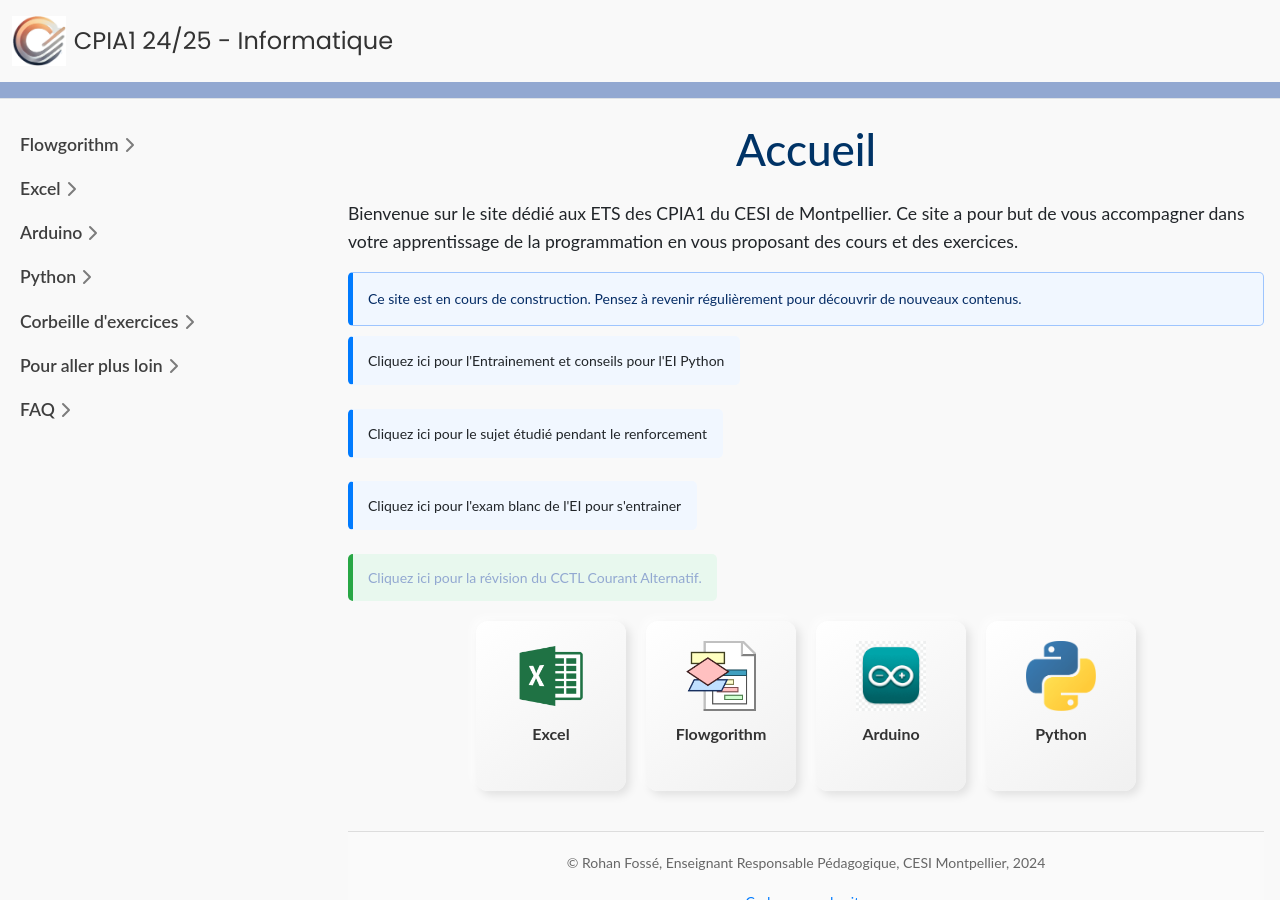
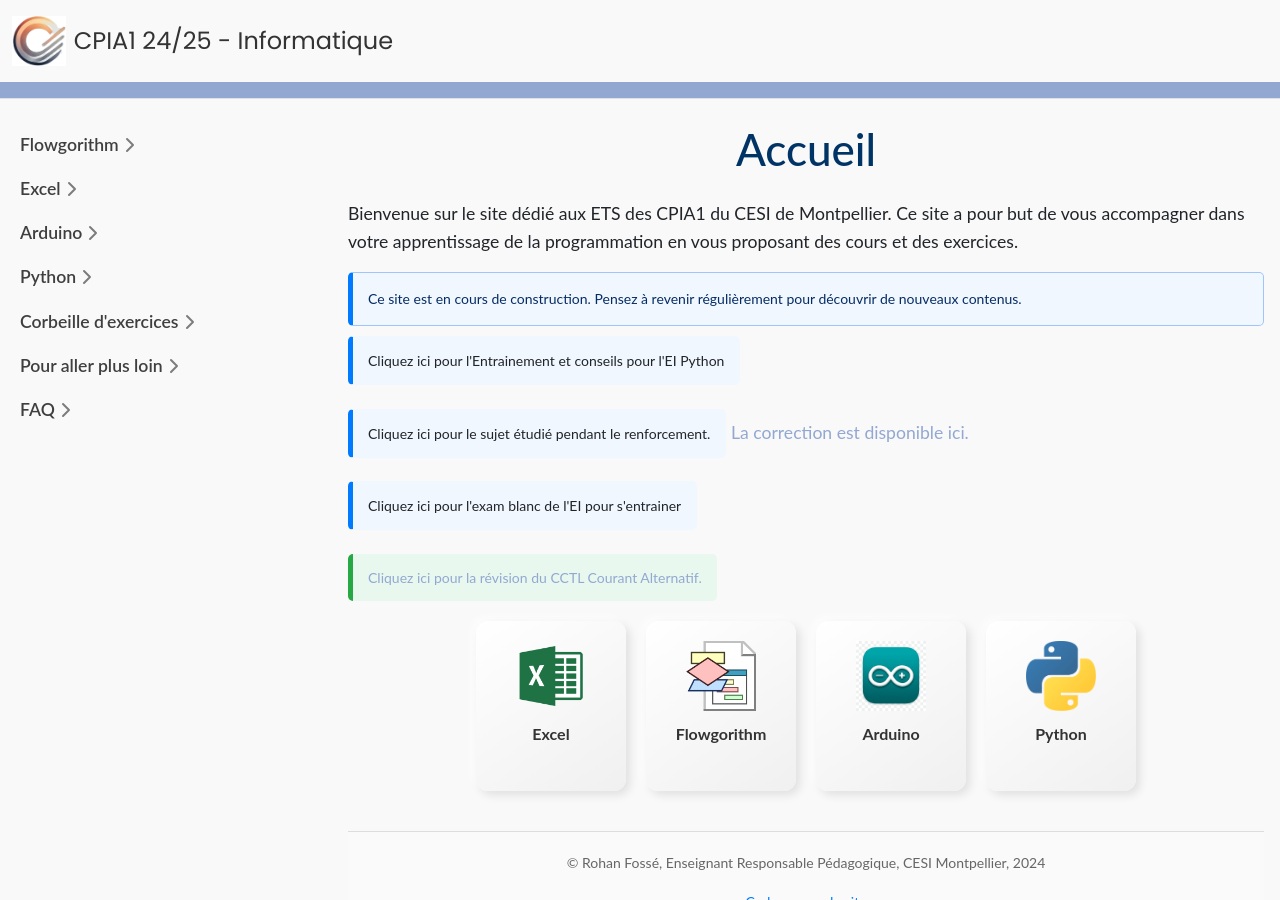
Before and after one commit to rohanfosse/CPIA1-info, a Jekyll site: the page built from index.md, in a window 1280 px wide and 900 px high. Built offline with Jekyll 4.4.1, drawn with Linux system fonts in a browser that asks for light colours; nearby versions of some CDN libraries; Markdown is read by kramdown in place of the engine named in the settings.

Commit message:
link correction

```diff
--- a/index.md
+++ b/index.md
@@ -162,7 +162,8 @@
 <br>
 
 <div class="intro-text">
-  <a href="Renforcement.html" class="alert">Cliquez ici pour le sujet étudié pendant le renforcement</a>
+  <a href="Renforcement.html" class="alert">Cliquez ici pour le sujet étudié pendant le renforcement.</a>
+  <a href="Renforcement-corrige.html"> La correction est disponible ici.</a>
 </div>
 
 <br>
```
